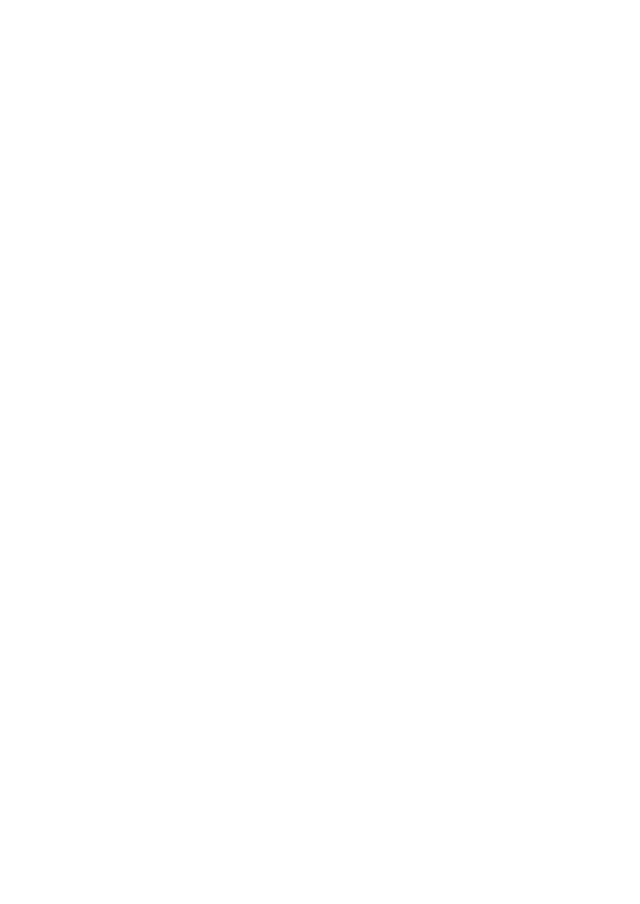
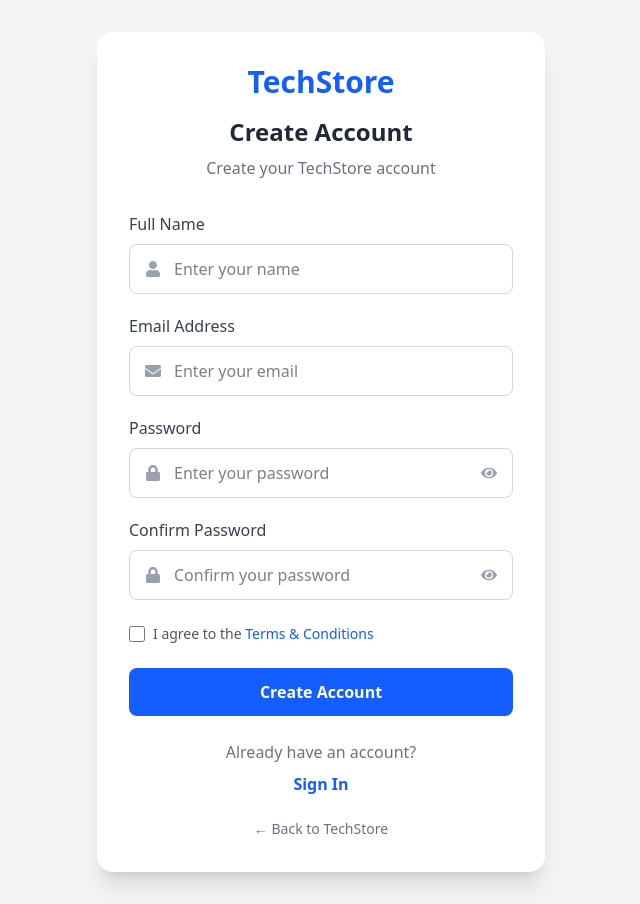
Before and after one commit to Sadini2002/TechStore_frontend, a React (Vite) app: page /signup in a window 1280 px wide. Before the commit this address had no page. Shown: the whole page, without its empty margins (319-959 px from the left). Before the commit the page ends 800 px from the top, so only its background shows below. Built offline with nearby package versions, Linux system fonts and the light colour scheme.

Commit message:
add signup page

```diff
--- a/src/App.jsx
+++ b/src/App.jsx
@@ -6,6 +6,7 @@
 import { BrowserRouter, Routes, Route } from "react-router-dom";
 
 import LoginPage from "./pages/login";
+import SignupPage from "./pages/signupPage";
 import AdminPage from "./pages/admin/AdminPage";
 
 const products = [
@@ -85,7 +86,8 @@
 
         {/* Login Page */}
         <Route path="/login" element={<LoginPage />} />
-
+        {/* Signup Page */}
+        <Route path="/signup" element={<SignupPage />} />
         {/* Admin Page */}
         <Route path="/admin" element={<AdminPage />} />
 
--- a/src/pages/login.jsx
+++ b/src/pages/login.jsx
@@ -1,60 +1,57 @@
+
 import React, { useState } from "react";
-import axios from "axios";
-import { useNavigate } from "react-router-dom";
+import { Link, useNavigate } from "react-router-dom";
+import { FaEye, FaEyeSlash, FaUser, FaLock } from "react-icons/fa";
 
-const Login = () => {
+export default function LoginPage() {
   const navigate = useNavigate();
 
   const [email, setEmail] = useState("");
   const [password, setPassword] = useState("");
+  const [showPassword, setShowPassword] = useState(false);
 
-  const handleLogin = async (e) => {
+  const handleLogin = (e) => {
     e.preventDefault();
 
-    try {
-      const response = await axios.post(
-        "http://localhost:3000/users/login",
-        {
-          email,
-          password,
-        }
-      );
+    // Temporary login
+    console.log("Email:", email);
+    console.log("Password:", password);
 
-      console.log(response.data);
-
-      // Save JWT token
-      localStorage.setItem("token", response.data.token);
-
-      alert("Login successful!");
-
-      // Go to home page
+    // After successful login
     navigate("/admin");
-    } catch (error) {
-      console.error(error);
-
-      alert(
-        error.response?.data?.message ||
-          "Login failed. Please check your email and password."
-      );
-    }
   };
 
   return (
-    <div className="min-h-screen flex items-center justify-center bg-gray-100">
+    <div className="min-h-screen bg-gray-100 flex items-center justify-center px-4">
 
-      <div className="w-full max-w-md bg-white p-8 rounded-xl shadow-lg">
+      <div className="w-full max-w-md bg-white rounded-2xl shadow-xl p-8">
 
-        <h2 className="text-3xl font-bold text-center mb-6">
-          Login
+        {/* Logo / Title */}
+        <div className="text-center mb-8">
+          <h1 className="text-3xl font-bold text-blue-600">
+            TechStore
+          </h1>
+
+          <h2 className="text-2xl font-bold text-gray-800 mt-4">
+            Sign In
           </h2>
 
+          <p className="text-gray-500 mt-2">
+            Welcome back! Please login to your account.
+          </p>
+        </div>
+
+        {/* Login Form */}
         <form onSubmit={handleLogin}>
 
           {/* Email */}
-          <div className="mb-4">
-            <label className="block mb-2 font-medium">
-              Email
+          <div className="mb-5">
+            <label className="block text-gray-700 font-medium mb-2">
+              Email Address
             </label>
+
+            <div className="relative">
+              <FaUser className="absolute left-4 top-1/2 -translate-y-1/2 text-gray-400" />
 
               <input
                 type="email"
@@ -62,40 +59,96 @@
                 value={email}
                 onChange={(e) => setEmail(e.target.value)}
                 required
-              className="w-full border border-gray-300 rounded-lg px-4 py-3 focus:outline-none focus:ring-2 focus:ring-blue-500"
+                className="w-full border border-gray-300 rounded-lg py-3 pl-11 pr-4 outline-none focus:border-blue-500 focus:ring-2 focus:ring-blue-100"
               />
+            </div>
           </div>
 
           {/* Password */}
-          <div className="mb-6">
-            <label className="block mb-2 font-medium">
+          <div className="mb-5">
+            <label className="block text-gray-700 font-medium mb-2">
               Password
             </label>
 
+            <div className="relative">
+              <FaLock className="absolute left-4 top-1/2 -translate-y-1/2 text-gray-400" />
+
               <input
-              type="password"
+                type={showPassword ? "text" : "password"}
                 placeholder="Enter your password"
                 value={password}
                 onChange={(e) => setPassword(e.target.value)}
                 required
-              className="w-full border border-gray-300 rounded-lg px-4 py-3 focus:outline-none focus:ring-2 focus:ring-blue-500"
+                className="w-full border border-gray-300 rounded-lg py-3 pl-11 pr-12 outline-none focus:border-blue-500 focus:ring-2 focus:ring-blue-100"
               />
+
+              <button
+                type="button"
+                onClick={() => setShowPassword(!showPassword)}
+                className="absolute right-4 top-1/2 -translate-y-1/2 text-gray-400 hover:text-gray-700"
+              >
+                {showPassword ? <FaEyeSlash /> : <FaEye />}
+              </button>
+            </div>
+          </div>
+
+          {/* Remember + Forgot */}
+          <div className="flex items-center justify-between mb-6">
+
+            <label className="flex items-center gap-2 text-sm text-gray-600">
+              <input
+                type="checkbox"
+                className="w-4 h-4"
+              />
+              Remember me
+            </label>
+
+            <Link
+              to="/forgot-password"
+              className="text-sm text-blue-600 hover:underline"
+            >
+              Forgot Password?
+            </Link>
+
           </div>
 
           {/* Login Button */}
           <button
             type="submit"
-            className="w-full bg-blue-600 text-white py-3 rounded-lg font-semibold hover:bg-blue-700 transition"
+            className="w-full bg-blue-600 text-white py-3 rounded-lg font-semibold hover:bg-blue-700 transition duration-300"
           >
-            Login
+            Sign In
           </button>
 
         </form>
 
+        {/* Sign Up */}
+        <div className="text-center mt-6">
+
+          <p className="text-gray-500">
+            Don't have an account?
+          </p>
+
+          <Link
+            to="/signup"
+            className="inline-block mt-2 text-blue-600 font-semibold hover:underline"
+          >
+            Create an account
+          </Link>
+
+        </div>
+
+        {/* Back Home */}
+        <div className="text-center mt-5">
+          <Link
+            to="/"
+            className="text-sm text-gray-500 hover:text-blue-600"
+          >
+            ← Back to TechStore
+          </Link>
         </div>
 
       </div>
+    </div>
   );
-};
-
-export default Login;
+}
--- /dev/null
+++ b/src/pages/signupPage.jsx
@@ -0,0 +1,249 @@
+
+import React, { useState } from "react";
+import { Link, useNavigate } from "react-router-dom";
+import {
+  FaUser,
+  FaEnvelope,
+  FaLock,
+  FaEye,
+  FaEyeSlash,
+} from "react-icons/fa";
+
+export default function SignupPage() {
+  const navigate = useNavigate();
+
+  const [formData, setFormData] = useState({
+    name: "",
+    email: "",
+    password: "",
+    confirmPassword: "",
+  });
+
+  const [showPassword, setShowPassword] = useState(false);
+  const [showConfirmPassword, setShowConfirmPassword] = useState(false);
+
+  const handleChange = (e) => {
+    setFormData({
+      ...formData,
+      [e.target.name]: e.target.value,
+    });
+  };
+
+  const handleSignup = (e) => {
+    e.preventDefault();
+
+    // Check passwords
+    if (formData.password !== formData.confirmPassword) {
+      alert("Passwords do not match!");
+      return;
+    }
+
+    console.log("Name:", formData.name);
+    console.log("Email:", formData.email);
+    console.log("Password:", formData.password);
+
+    // Temporary navigation
+    alert("Account created successfully!");
+
+    navigate("/login");
+  };
+
+  return (
+    <div className="min-h-screen bg-gray-100 flex items-center justify-center px-4 py-8">
+
+      <div className="w-full max-w-md bg-white rounded-2xl shadow-xl p-8">
+
+        {/* Header */}
+        <div className="text-center mb-8">
+
+          <h1 className="text-3xl font-bold text-blue-600">
+            TechStore
+          </h1>
+
+          <h2 className="text-2xl font-bold text-gray-800 mt-4">
+            Create Account
+          </h2>
+
+          <p className="text-gray-500 mt-2">
+            Create your TechStore account
+          </p>
+
+        </div>
+
+        {/* Signup Form */}
+        <form onSubmit={handleSignup}>
+
+          {/* Name */}
+          <div className="mb-5">
+
+            <label className="block text-gray-700 font-medium mb-2">
+              Full Name
+            </label>
+
+            <div className="relative">
+
+              <FaUser className="absolute left-4 top-1/2 -translate-y-1/2 text-gray-400" />
+
+              <input
+                type="text"
+                name="name"
+                placeholder="Enter your name"
+                value={formData.name}
+                onChange={handleChange}
+                required
+                className="w-full border border-gray-300 rounded-lg py-3 pl-11 pr-4 outline-none focus:border-blue-500 focus:ring-2 focus:ring-blue-100"
+              />
+
+            </div>
+          </div>
+
+          {/* Email */}
+          <div className="mb-5">
+
+            <label className="block text-gray-700 font-medium mb-2">
+              Email Address
+            </label>
+
+            <div className="relative">
+
+              <FaEnvelope className="absolute left-4 top-1/2 -translate-y-1/2 text-gray-400" />
+
+              <input
+                type="email"
+                name="email"
+                placeholder="Enter your email"
+                value={formData.email}
+                onChange={handleChange}
+                required
+                className="w-full border border-gray-300 rounded-lg py-3 pl-11 pr-4 outline-none focus:border-blue-500 focus:ring-2 focus:ring-blue-100"
+              />
+
+            </div>
+          </div>
+
+          {/* Password */}
+          <div className="mb-5">
+
+            <label className="block text-gray-700 font-medium mb-2">
+              Password
+            </label>
+
+            <div className="relative">
+
+              <FaLock className="absolute left-4 top-1/2 -translate-y-1/2 text-gray-400" />
+
+              <input
+                type={showPassword ? "text" : "password"}
+                name="password"
+                placeholder="Enter your password"
+                value={formData.password}
+                onChange={handleChange}
+                required
+                className="w-full border border-gray-300 rounded-lg py-3 pl-11 pr-12 outline-none focus:border-blue-500 focus:ring-2 focus:ring-blue-100"
+              />
+
+              <button
+                type="button"
+                onClick={() => setShowPassword(!showPassword)}
+                className="absolute right-4 top-1/2 -translate-y-1/2 text-gray-400 hover:text-gray-700"
+              >
+                {showPassword ? <FaEyeSlash /> : <FaEye />}
+              </button>
+
+            </div>
+          </div>
+
+          {/* Confirm Password */}
+          <div className="mb-6">
+
+            <label className="block text-gray-700 font-medium mb-2">
+              Confirm Password
+            </label>
+
+            <div className="relative">
+
+              <FaLock className="absolute left-4 top-1/2 -translate-y-1/2 text-gray-400" />
+
+              <input
+                type={showConfirmPassword ? "text" : "password"}
+                name="confirmPassword"
+                placeholder="Confirm your password"
+                value={formData.confirmPassword}
+                onChange={handleChange}
+                required
+                className="w-full border border-gray-300 rounded-lg py-3 pl-11 pr-12 outline-none focus:border-blue-500 focus:ring-2 focus:ring-blue-100"
+              />
+
+              <button
+                type="button"
+                onClick={() =>
+                  setShowConfirmPassword(!showConfirmPassword)
+                }
+                className="absolute right-4 top-1/2 -translate-y-1/2 text-gray-400 hover:text-gray-700"
+              >
+                {showConfirmPassword ? <FaEyeSlash /> : <FaEye />}
+              </button>
+
+            </div>
+          </div>
+
+          {/* Terms */}
+          <div className="flex items-center gap-2 mb-6">
+
+            <input
+              type="checkbox"
+              required
+              className="w-4 h-4"
+            />
+
+            <p className="text-sm text-gray-600">
+              I agree to the{" "}
+              <span className="text-blue-600">
+                Terms & Conditions
+              </span>
+            </p>
+
+          </div>
+
+          {/* Signup Button */}
+          <button
+            type="submit"
+            className="w-full bg-blue-600 text-white py-3 rounded-lg font-semibold hover:bg-blue-700 transition duration-300"
+          >
+            Create Account
+          </button>
+
+        </form>
+
+        {/* Login Link */}
+        <div className="text-center mt-6">
+
+          <p className="text-gray-500">
+            Already have an account?
+          </p>
+
+          <Link
+            to="/login"
+            className="inline-block mt-2 text-blue-600 font-semibold hover:underline"
+          >
+            Sign In
+          </Link>
+
+        </div>
+
+        {/* Back Home */}
+        <div className="text-center mt-5">
+
+          <Link
+            to="/"
+            className="text-sm text-gray-500 hover:text-blue-600"
+          >
+            ← Back to TechStore
+          </Link>
+
+        </div>
+
+      </div>
+    </div>
+  );
+}
```
Lines whose indentation alone changed are shown as unchanged.
